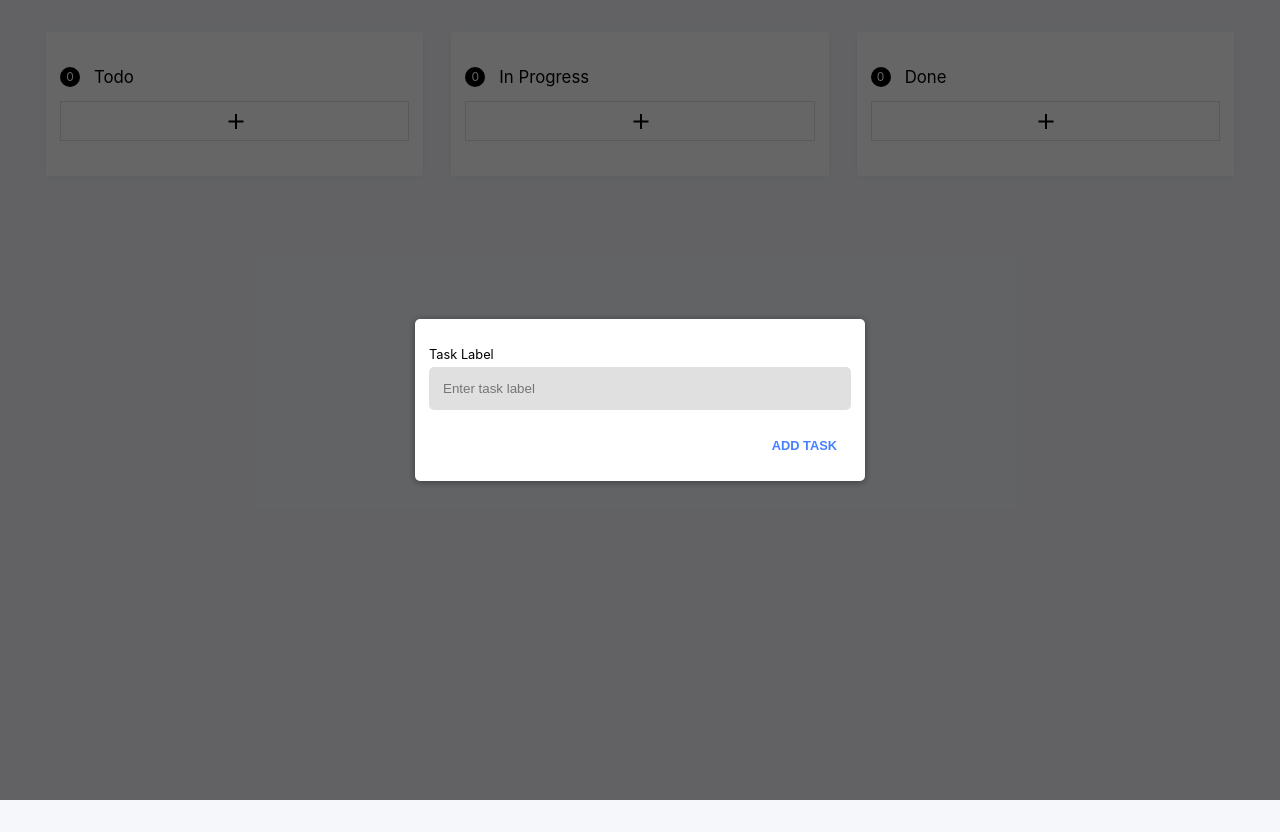
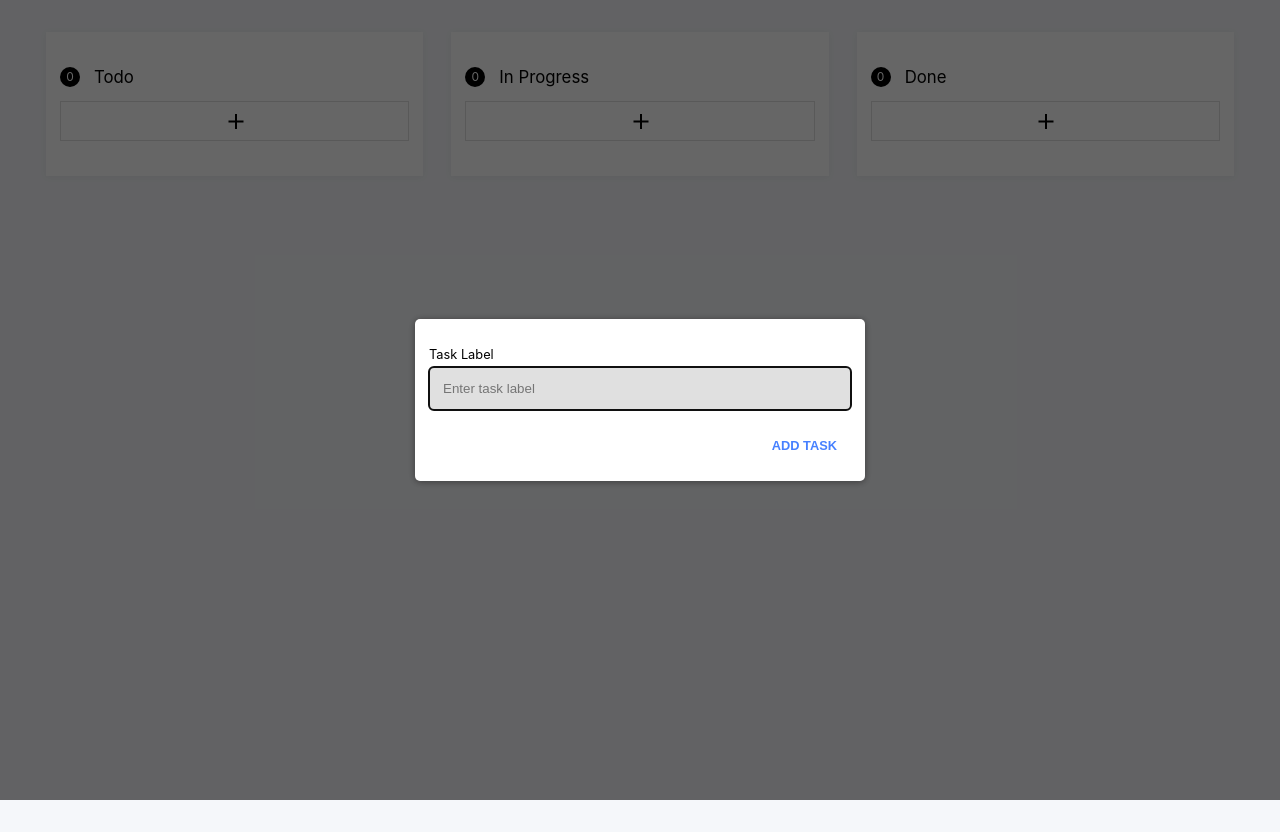
Before and after one commit to 7h1b0/todos, a Preact app: page / in a window 1280 px wide. Both pictures are taken after a click on the button 234 px from the left and 121 px from the top of the page. Built offline with nearby package versions, Linux system fonts and the light colour scheme.

Commit message:
feat: focus input when popup opens

```diff
--- a/src/components/AddTask.js
+++ b/src/components/AddTask.js
@@ -1,7 +1,18 @@
 import { h, Component } from 'preact';
 
 export default class AddTask extends Component {
+  input = null;
   state = { value: null };
+
+  setInputRef = ref => {
+    this.input = ref;
+  };
+
+  componentDidMount() {
+    if (this.input != null) {
+      this.input.focus();
+    }
+  }
 
   handleChange = e => {
     this.setState({ value: e.target.value });
@@ -23,6 +34,7 @@ export default class AddTask extends Component {
         <label for="add">
           Task Label
           <input
+            ref={this.setInputRef}
             id="add"
             name="add"
             type="text"
```
